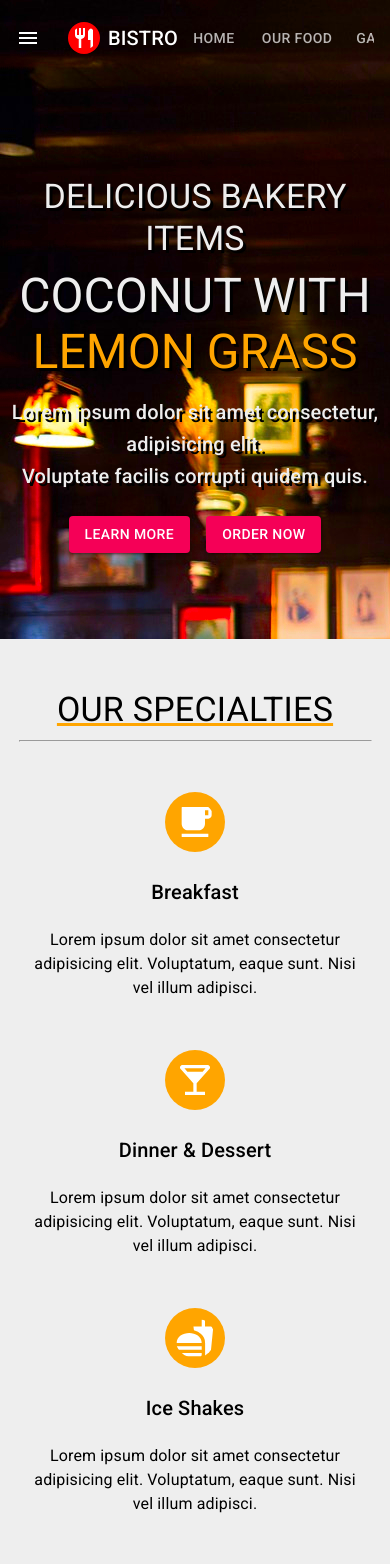
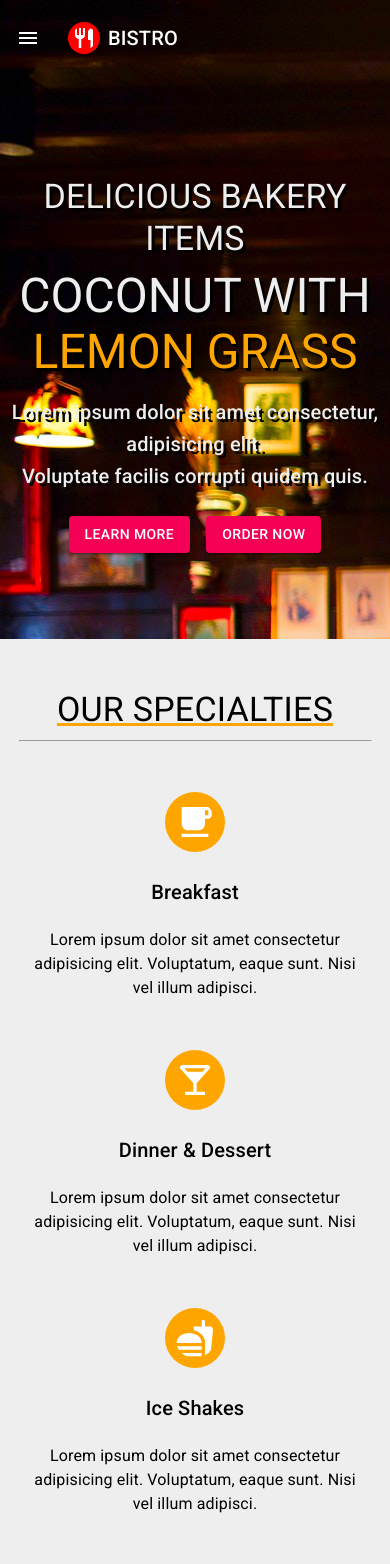
Before and after one commit to ginohagad/bistro, a React (Create React App) app: page / in a window 390 px wide. Shown: the top 1564 px of the page. Built offline with nearby package versions, Linux system fonts and the light colour scheme.

Commit message:
Fixed menu icon to show only on mobile and page links on larger screens.

```diff
--- a/src/components/Home/Specialties/Specialties.js
+++ b/src/components/Home/Specialties/Specialties.js
@@ -28,7 +28,7 @@ const Specialties = () => {
     <div className={styles.container}>
       <Typography variant="h4" className={`${styles.title} ${styles.center}`}>Our Specialties</Typography>
       <hr className={styles.line} />
-      <div className={styles.boxes}>
+      <div className={`${styles.boxes} ${classes.noWrap}`}>
         <div className={styles.box}>
           <FreeBreakfastIcon className={classes.icons} />
           <Typography variant="h6" className={`${styles.categoryTitle} ${styles.center}`}>Breakfast</Typography>
--- a/src/components/Home/Specialties/Specialties.module.css
+++ b/src/components/Home/Specialties/Specialties.module.css
@@ -34,9 +34,10 @@
 }
 
 
-@media (max-width: 600px) {
+@media (max-width: 800px) {
   .boxes {
     display: block;
+    overflow: hidden;
   }
 
   .box {
--- a/src/components/Nav/Nav.js
+++ b/src/components/Nav/Nav.js
@@ -80,7 +80,7 @@ const Nav = () => {
 				<Toolbar className={classes.toolbar}>
 					<IconButton
 						edge="start"
-						className={classes.menuButton}
+						className={`${classes.menuButton} ${styles.menuButton}`}
 						color="inherit"
 						aria-label="menu"
 						ref={anchorRef}
@@ -113,7 +113,7 @@ const Nav = () => {
 					</Popper>
 					<RestaurantIcon className={classes.logo} />
 					<Typography variant="h6" className={classes.title}>Bistro</Typography>
-					<Tabs>
+					<Tabs className={styles.tabs}>
 						<Tab className={classes.tab} label='Home' to='/' component={Link} />} />
 						<Tab className={classes.tab} label='Our Food' to='our-food' component={Link} />
 						<Tab className={classes.tab} label='Gallery' to='gallery' component={Link} />
--- a/src/components/Nav/Nav.module.css
+++ b/src/components/Nav/Nav.module.css
@@ -1,3 +1,11 @@
-@media (min-width: 480px) {
+@media (min-width: 800px) {
+  .menuButton {
+    display: none !important;
+  }
+}
 
+@media (max-width: 800px) {
+  .tabs {
+    display: none !important;
+  }
 }
```
